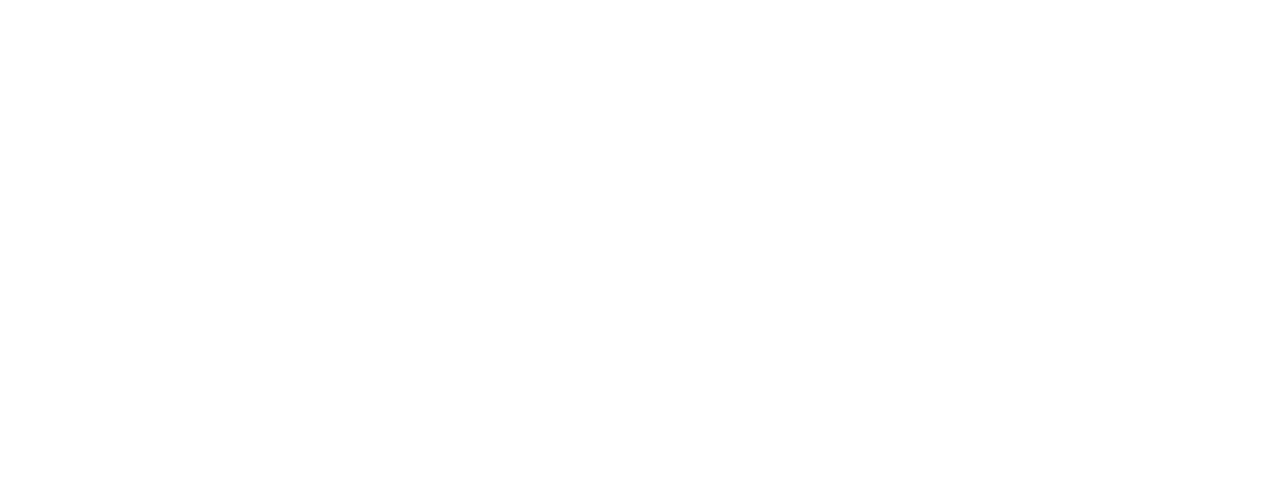
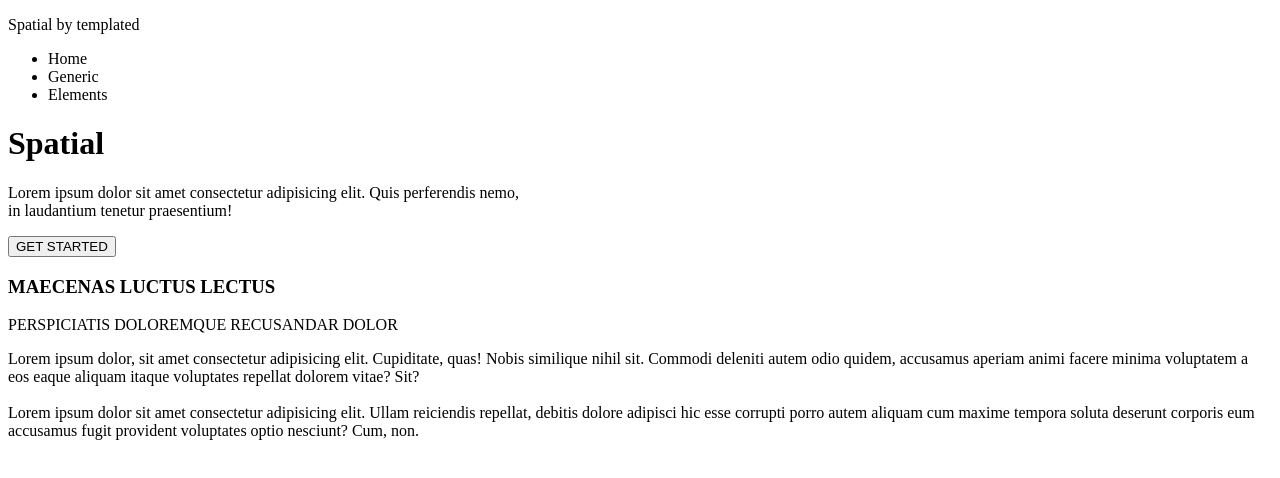
Before and after one commit to AmaniB96/Spacial, a website: page index.html in a window 1280 px wide. Drawn offline with Linux system fonts and the light colour scheme.

Commit message:
header and 1st section html done

```diff
--- a/index.html
+++ b/index.html
@@ -6,6 +6,38 @@
     <title>Projet Spacial</title>
 </head>
 <body>
+    <header>
+        <nav>
+            <div class="logo">
+                <p>Spatial by templated</p>
+            </div>
+            <div class="menu">
+                <ul>
+                    <li>Home</li>
+                    <li>Generic</li>
+                    <li>Elements</li>
+                </ul>
+            </div>
+        </nav>
+
+        <div class="hero">
+            <h1>Spatial</h1>
+            <p>Lorem ipsum dolor sit amet consectetur adipisicing elit. Quis perferendis nemo, <br>in laudantium tenetur praesentium!</p>
+            <button>GET STARTED</button>
+        </div>
+    </header>
+
+    <section>
+        <div>
+            <h3>MAECENAS LUCTUS LECTUS</h3>
+            <p>PERSPICIATIS DOLOREMQUE RECUSANDAR DOLOR</p>
+        </div>
+
+        <div>
+            Lorem ipsum dolor, sit amet consectetur adipisicing elit. Cupiditate, quas! Nobis similique nihil sit. Commodi deleniti autem odio quidem, accusamus aperiam animi facere minima voluptatem a eos eaque aliquam itaque voluptates repellat dolorem vitae? Sit? <br> <br>
+            Lorem ipsum dolor sit amet consectetur adipisicing elit. Ullam reiciendis repellat, debitis dolore adipisci hic esse corrupti porro autem aliquam cum maxime tempora soluta deserunt corporis eum accusamus fugit provident voluptates optio nesciunt? Cum, non.
+        </div>
+    </section>
 
 </body>
 </html>
```
